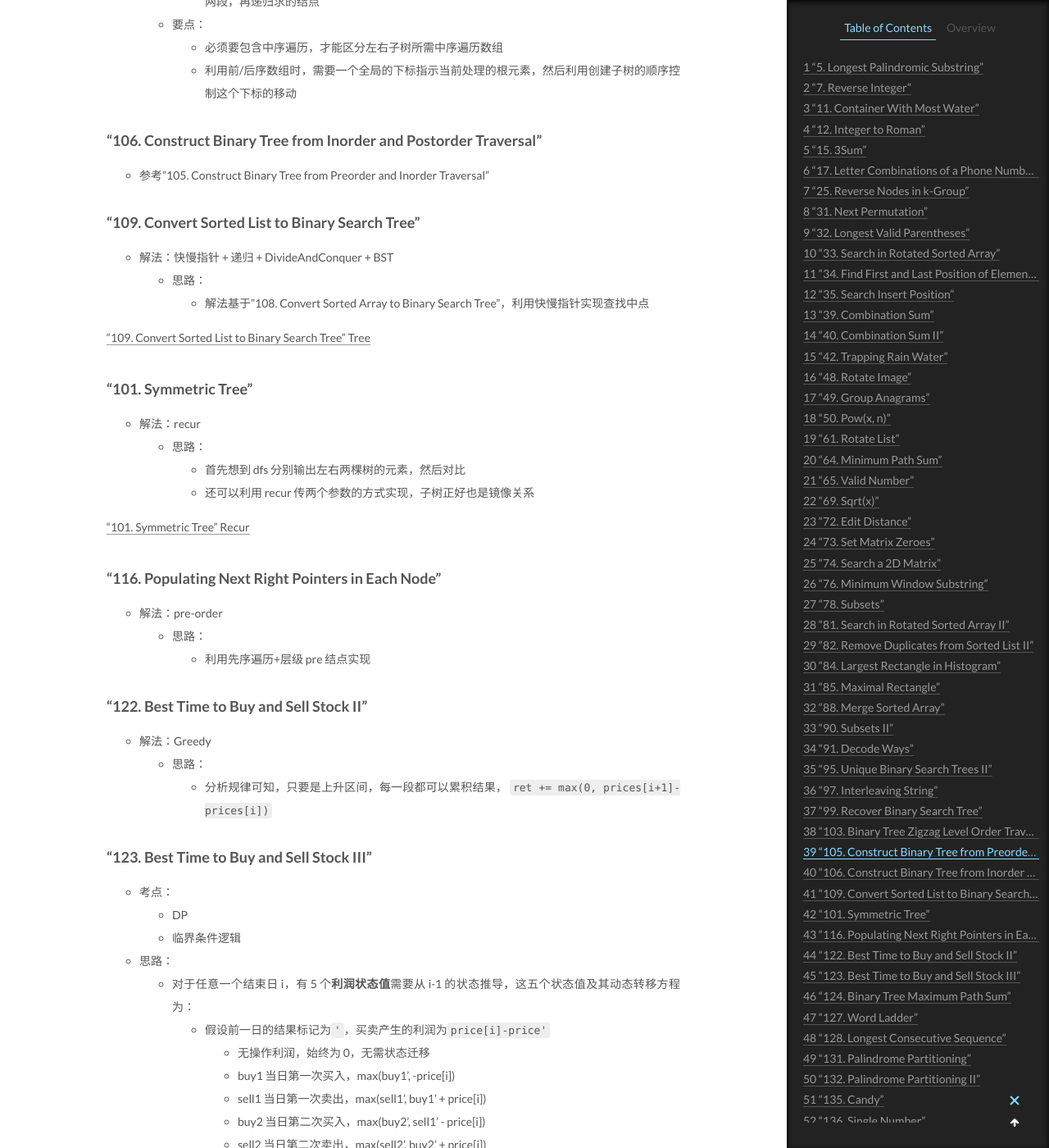
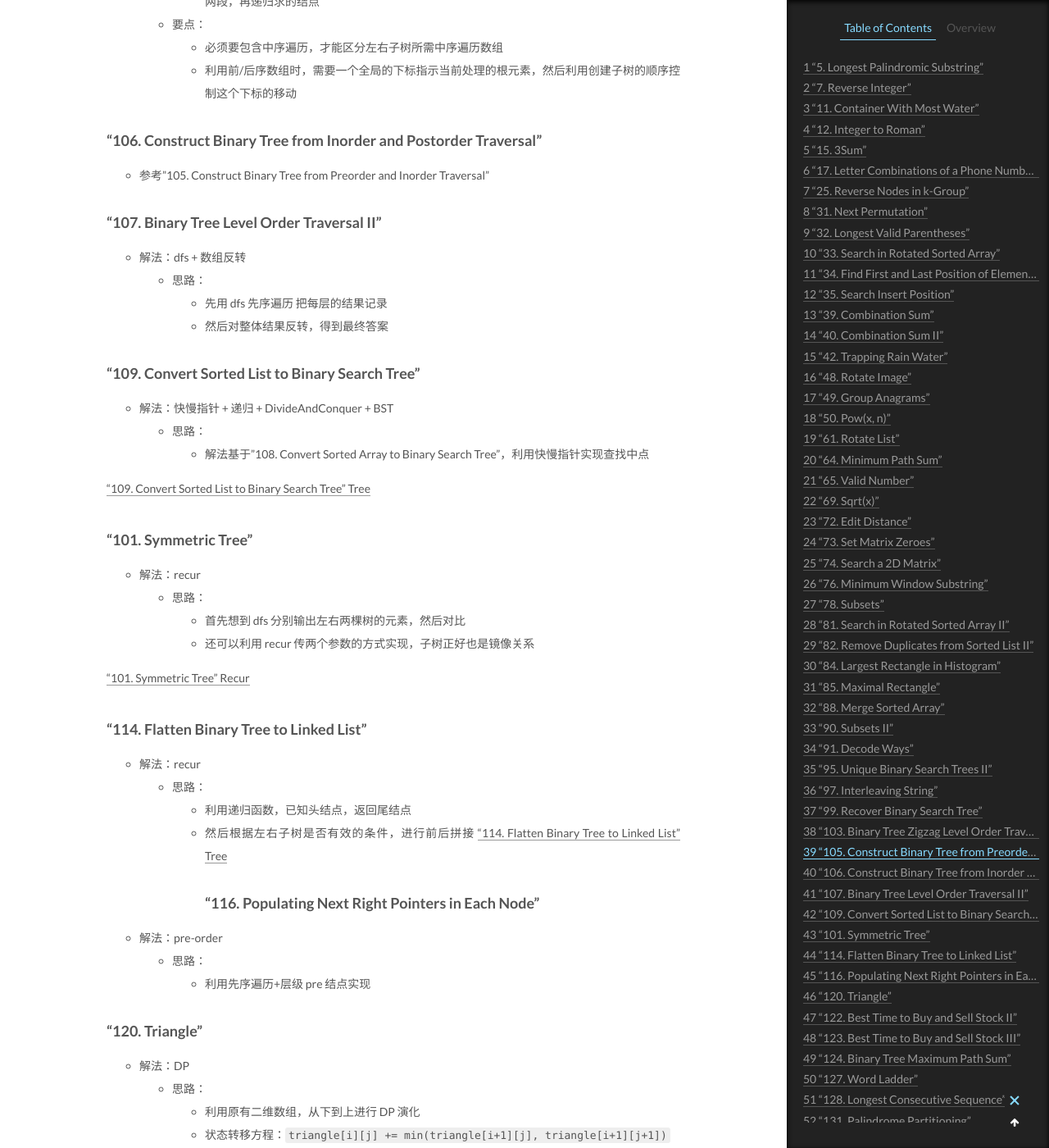
Before and after one commit to CodeHunter2006/CodeHunter2006.github.io, a Jekyll site: the page built from _posts/2020-12-27-LeetCode_Question_Category.md, in a window 1280 px wide and 1400 px high, scrolled down 12922 px. Shown: the whole window at 82% size. Built offline with Jekyll 4.4.1, drawn with Linux system fonts in a browser that asks for light colours; formulas are drawn with MathJax 3; some of the changed text lies outside the part shown.

Commit message:
[doc]: add contents.

```diff
--- a/_posts/2020-12-27-LeetCode_Question_Category.md
+++ b/_posts/2020-12-27-LeetCode_Question_Category.md
@@ -458,6 +458,13 @@ tags: Algorithm Leetcode
 
 - 参考"105. Construct Binary Tree from Preorder and Inorder Traversal"
 
+### "107. Binary Tree Level Order Traversal II"
+
+- 解法：dfs + 数组反转
+  - 思路：
+    - 先用 dfs 先序遍历 把每层的结果记录
+    - 然后对整体结果反转，得到最终答案
+
 ### "109. Convert Sorted List to Binary Search Tree"
 
 - 解法：快慢指针 + 递归 + DivideAndConquer + BST
@@ -475,11 +482,26 @@ tags: Algorithm Leetcode
 
 ["101. Symmetric Tree" Recur]()
 
+### "114. Flatten Binary Tree to Linked List"
+
+- 解法：recur
+  - 思路：
+    - 利用递归函数，已知头结点，返回尾结点
+    - 然后根据左右子树是否有效的条件，进行前后拼接
+["114. Flatten Binary Tree to Linked List" Tree]()
 ### "116. Populating Next Right Pointers in Each Node"
 
 - 解法：pre-order
   - 思路：
     - 利用先序遍历+层级 pre 结点实现
+
+### "120. Triangle"
+
+- 解法：DP
+  - 思路：
+    - 利用原有二维数组，从下到上进行 DP 演化
+    - 状态转移方程：`triangle[i][j] += min(triangle[i+1][j], triangle[i+1][j+1])`
+    - 最后返回`triangle[0][0]`
 
 ### "122. Best Time to Buy and Sell Stock II"
 
@@ -894,7 +916,11 @@ tags: Algorithm Leetcode
     - 然后再利用 Backtracking 在 board 中进行检索
   - 技巧：
     - 整个过程的关键是 TrieTree 的结点，所以无需封装，直接暴露操作就可以
-    - 由于 TrieTree 的结点一般只标记是否找到，不便与本题，所以可以增加一个`word string`记录完整字符串，以便存入结果
+    - 由于 TrieTree 的结点一般只标记是否找到，不便于本题记录结果，所以可以增加一个`word string`记录完整字符串，以便存入结果
+    - 由于函数可能被调用多次，所以 TrieTree 的根结点要在进入函数后再创建，避免多次测试时混乱
+    - 由于同一节点可能被多次找到为最终结果(不同路径组成相同单词)，可以在找到一次后设置`isWord = false`，这样可以避免重复，也无需使用 map 去重
+
+["212. Word Search II" TrieTree]()
 
 ### "213. House Robber II"
 
```
Also changed, not shown: _posts/2019-07-07-Algorithm_Skiplist.md (+4 -2 lines), _posts/2020-12-25-Algorithm_TrieTree.md (+69 -0 lines), _posts/2021-01-02-Algorithm_Tree.md (+24 -0 lines).
